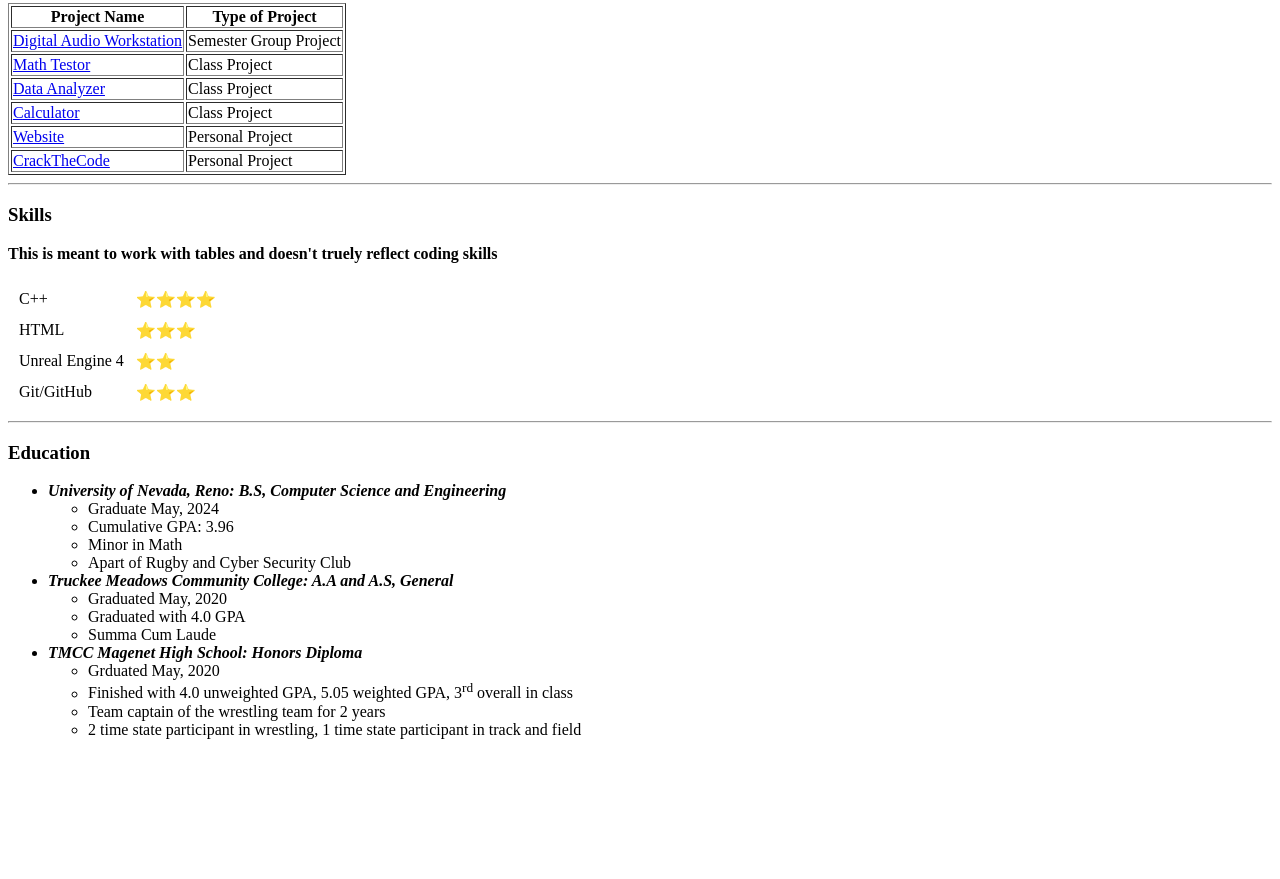
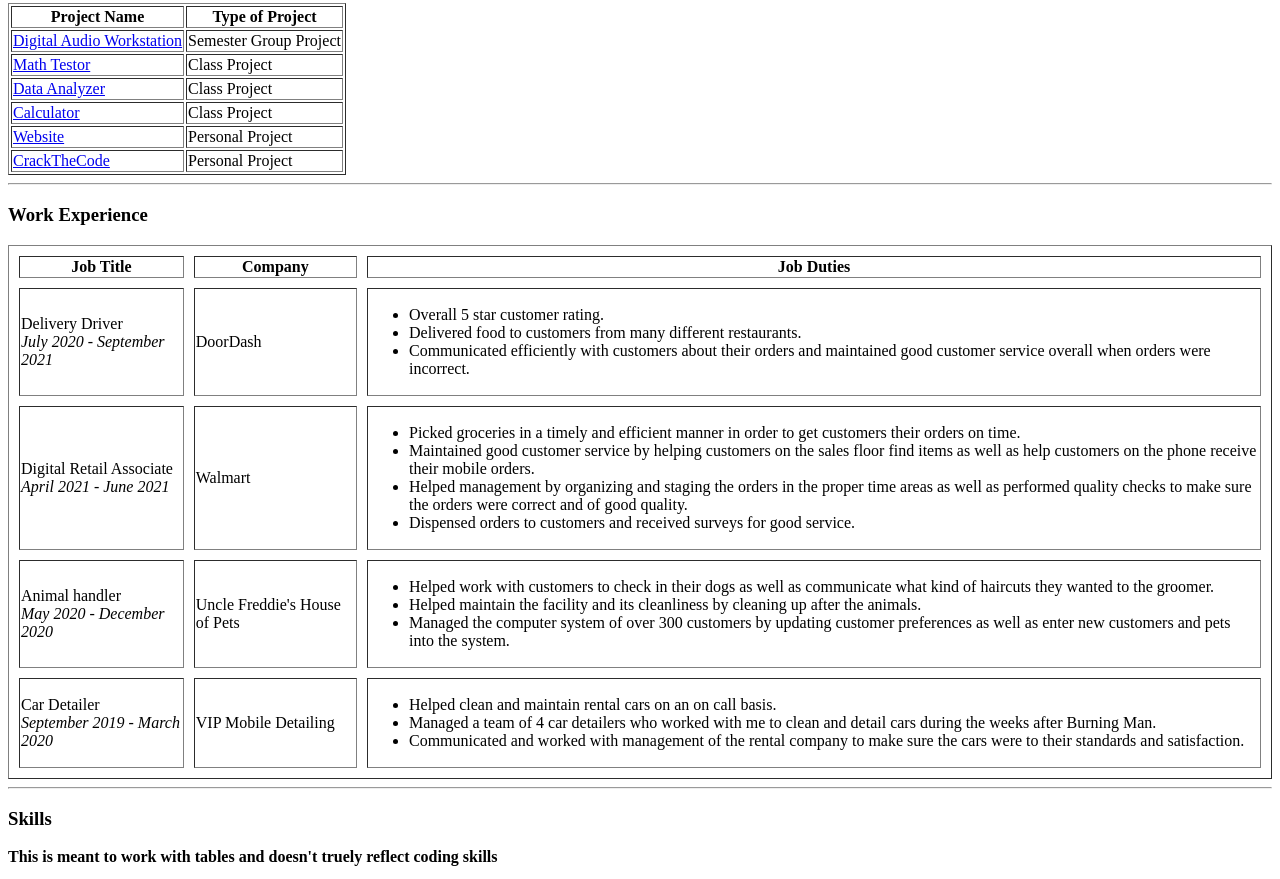
Before and after one commit to IsaiahMcLain/HTML_Personal_Website, a plain HTML site: page index.html in a window 1280 px wide. Shown: the part 416-1295 px from the top of the page. Before the commit the page ends 1171 px from the top, so only its background shows below. Drawn offline with Linux system fonts and the light colour scheme.

Commit message:
Changed Spacing and added work experience section

```diff
--- a/index.html
+++ b/index.html
@@ -4,16 +4,18 @@
     <meta charset="utf-8">
     <title> Isaiah Mclain Portfolio </title>
   </head>
+
   <body>
     <table cellspacing = "20">
       <tr>
-        <td> <img src = "assets/me-modified.png" height = "200" width = "200" alt = "image of me"> </td>
+        <td> <img src = "https://github.com/IsaiahMcLain/HTML_Personal_Website/blob/main/assets/me-modified.png?raw=true" height = "200" width = "200" alt = "image of me"> </td>
         <td> <h1> Isaiah McLain </h1>
         <a href="contactme.html"> Contact Me </a> <a href="https://github.com/IsaiahMcLain"> GitHub </a>
         <a href="https://www.linkedin.com/in/isaiah-mclain-9b60931a9/"> LinkedIn </a></td>
       </tr>
     </table>
     <hr>
+
     <center><em> Current Computer Science Student at the University of Nevada, Reno </center></em>
     <p> I'm currently a computer science student who has reearch and career interests in web devlopment,
         AI, and game devlopment. I am currently looking for internships that would meet these interests
@@ -21,8 +23,9 @@
         in a career environment.
     </p>
     <hr>
+
     <h3> Projects </h3>
-      <table border="1"> <!-- border is depracated but dont know css yet -->
+      <table border = "1"> <!-- border is depracated but dont know css yet -->
         <thead>
           <th> Project Name </th>
           <th> Type of Project </th>
@@ -57,6 +60,64 @@
         </tfooter>
       </table>
     <hr>
+
+    <h3> Work Experience </h3>
+    <table cellspacing = "10" border = "1">
+      <thead>
+        <th> Job Title </th>
+        <th> Company </th>
+        <th> Job Duties </th>
+      </thead>
+      <tbody>
+        <tr>
+          <td> Delivery Driver <br><em> July 2020 - September 2021 </em></td>
+          <td> DoorDash </td>
+          <td>
+            <ul>
+              <li> Overall 5 star customer rating. </li>
+              <li> Delivered food to customers from many different restaurants. </li>
+              <li> Communicated efficiently with customers about their orders and maintained good customer service overall when orders were incorrect. </li>
+            </ul>
+          </td>
+        </tr>
+        <tr>
+          <td> Digital Retail Associate <br><em> April 2021 - June 2021 </em></td>
+          <td> Walmart </td>
+          <td>
+            <ul>
+              <li> Picked groceries in a timely and efficient manner in order to get customers their orders on time. </li>
+              <li> Maintained good customer service by helping customers on the sales floor find items as well as help customers on the phone receive their mobile orders. </li>
+              <li> Helped management by organizing and staging the orders in the proper time areas as well as performed quality checks to make sure the orders were correct and of good quality. </li>
+              <li> Dispensed orders to customers and received surveys for good service. </li>
+            </ul>
+          </td>
+        </tr>
+        <tr>
+          <td> Animal handler <br><em> May 2020 - December 2020 </em></td>
+          <td> Uncle Freddie's House of Pets </td>
+          <td>
+            <ul>
+              <li> Helped work with customers to check in their dogs as well as communicate what kind of haircuts they wanted to the groomer. </li>
+              <li> Helped maintain the facility and its cleanliness by cleaning up after the animals. </li>
+              <li> Managed the computer system of over 300 customers by updating customer preferences as well as enter new customers and pets into the system. </li>
+            </ul>
+          </td>
+        </tr>
+        <tr>
+          <td> Car Detailer <br><em> September 2019 - March 2020 </em></td>
+          <td> VIP Mobile Detailing </td>
+          <td>
+            <ul>
+              <li> Helped clean and maintain rental cars on an on call basis. </li>
+              <li> Managed a team of 4 car detailers who worked with me to clean and detail cars during the weeks after Burning Man. </li>
+              <li> Communicated and worked with management of the rental company to make sure the cars were to their standards and satisfaction. </li>
+            </ul>
+          </td>
+        </tr>
+      </tbody>
+    </table>
+    <hr>
+
     <h3> Skills </h3>
     <p><strong> This is meant to work with tables and doesn't truely reflect coding skills </strong></p>
     <table cellspacing = "10">
@@ -78,6 +139,7 @@
       </tr>
     </table>
     <hr>
+
     <h3> Education </h3>
       <ul>
         <li><em><strong> University of Nevada, Reno: B.S, Computer Science and Engineering </strong></em></li>
```
